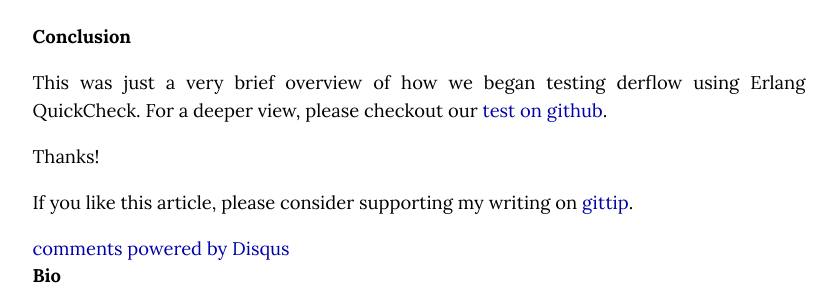
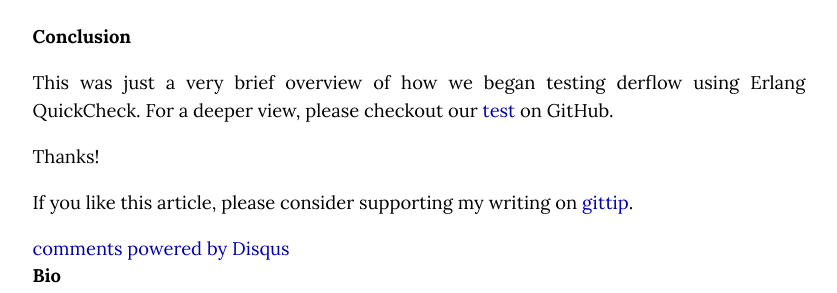
Before and after one commit to cmeiklejohn/cmeiklejohn.github.io, a Jekyll site: the page built from _posts/2014-10-01-quickchecking-derflow.markdown, in a window 1280 px wide and 900 px high, scrolled down 5480 px. Shown: the part 336-629 px from the top of the window, without its empty margins (221-1058 px from the left). Built offline with Jekyll 4.4.1, drawn with Linux system fonts in a browser that asks for light colours; comment, search, counter and statistics services are not loaded; some of the changed lines change nothing that is shown.

Commit message:
Minor change.

```diff
--- a/_posts/2014-10-01-quickchecking-derflow.markdown
+++ b/_posts/2014-10-01-quickchecking-derflow.markdown
@@ -245,8 +245,8 @@ True.
 # Conclusion
 
 This was just a very brief overview of how we began testing derflow
-using Erlang QuickCheck.  For a deeper view, please checkout our [test
-on github][derflow_ets_eqc].
+using Erlang QuickCheck.  For a deeper view, please checkout our [test]
+[derflow_ets_eqc] on GitHub.
 
 Thanks!
 
```
